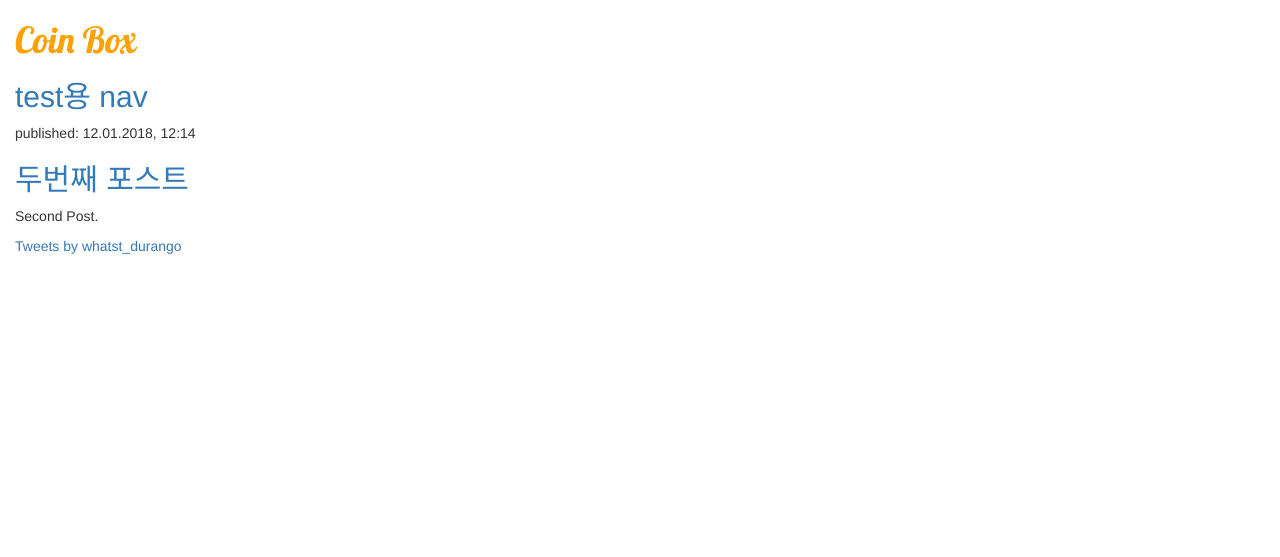
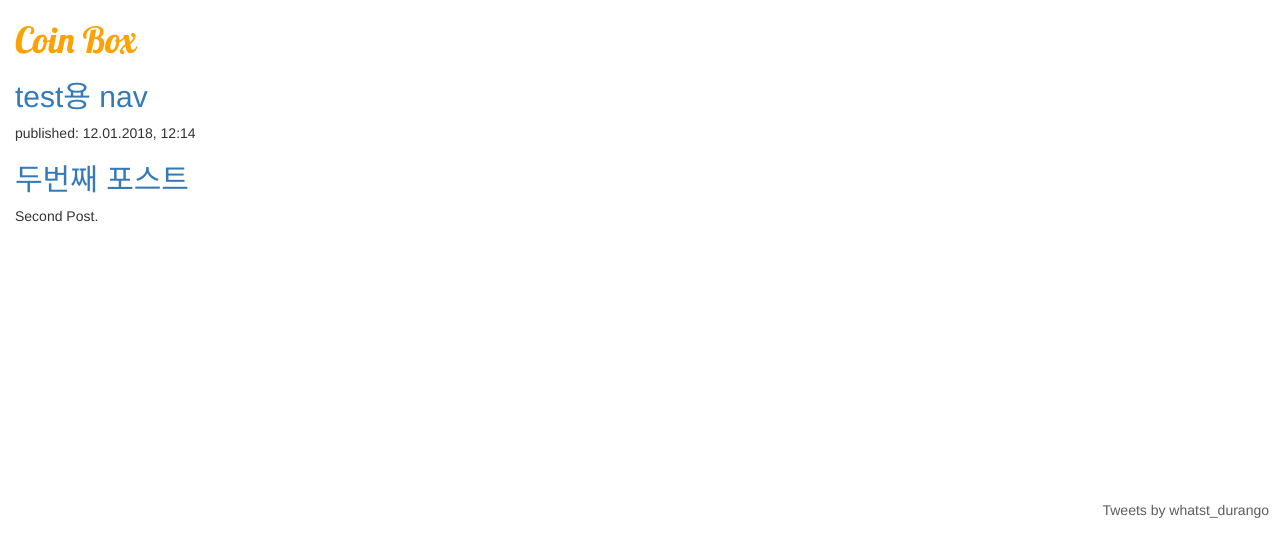
Before and after one commit to kjk1360/my-first-blog, a Django app: page / in a window 1280 px wide. Shown: the top 557 px of the page. Run offline with Django 3.2, Linux system fonts and the light colour scheme; data that the repository does not hold is empty; some libraries are stand-ins or nearby versions.

Commit message:
twitter_drg

```diff
--- a/blog/static/css/blog.css
+++ b/blog/static/css/blog.css
@@ -8,3 +8,18 @@ h1 a {
     color: #FCA205;
     font-family: 'Lobster';
 }
+#floatdv{
+position:fixed; _position: absolute; _z-index: -1;
+with: 120px;
+overflow: hidden;
+right: 11px;
+top: 500px;
+background-color: transparent;
+margin: 0;
+padding: 0;
+}
+#floatdv ul {list-style: none;}
+#floatdv li{margin-bottom: 2px; text-align: center;}
+#floatdv a {color: #5D5D5D; border: 0; text-decoration: none; display: block;}
+#floatdv a:hover, #floatdv .menu {background-color: #5D5D5D; color: #fff;}
+#floatdv .menu, #floatdv .last {margin-bottom: 0px;}
--- a/blog/templates/blog/post_list.html
+++ b/blog/templates/blog/post_list.html
@@ -12,7 +12,6 @@
             <h1><a href="">Coin Box</a></h1>
             <h2><a href="https://m.naver.com">test용 nav</a></h2>
         </div>
-
         <div>
           {% for post in posts %}
           <div>
@@ -28,8 +27,10 @@
             <h2><a href="">두번째 포스트</a></h2>
             <p>Second Post.</p>
         </div>
-        <div>
-          <a class="twitter-timeline" data-width="300" data-height="600" href="https://twitter.com/whatst_durango?ref_src=twsrc%5Etfw">Tweets by whatst_durango</a> <script async src="https://platform.twitter.com/widgets.js" charset="utf-8"></script>
+        <div id="floatdv">
+          <ul>
+            <a class="twitter-timeline" data-width="300" data-height="600" href="https://twitter.com/whatst_durango?ref_src=twsrc%5Etfw">Tweets by whatst_durango</a> <script async src="https://platform.twitter.com/widgets.js" charset="utf-8"></script>
+          </ul>
         </div>
     </body>
 </html>
```
